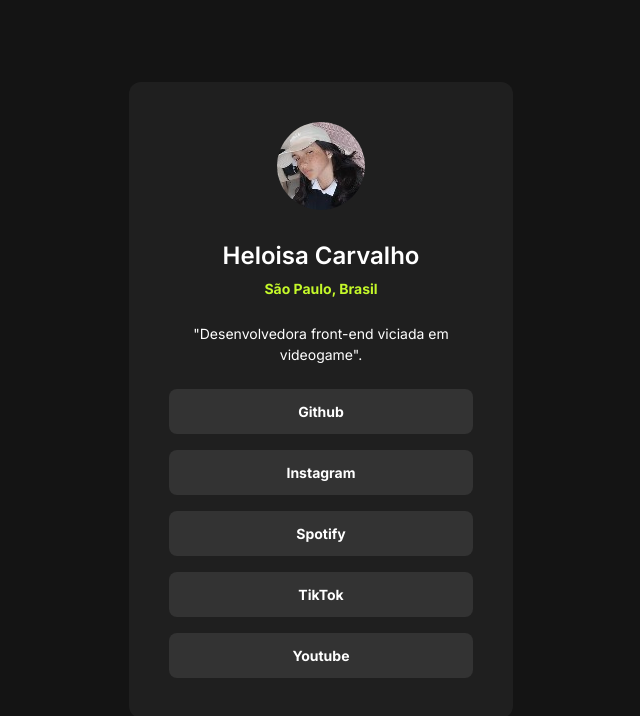
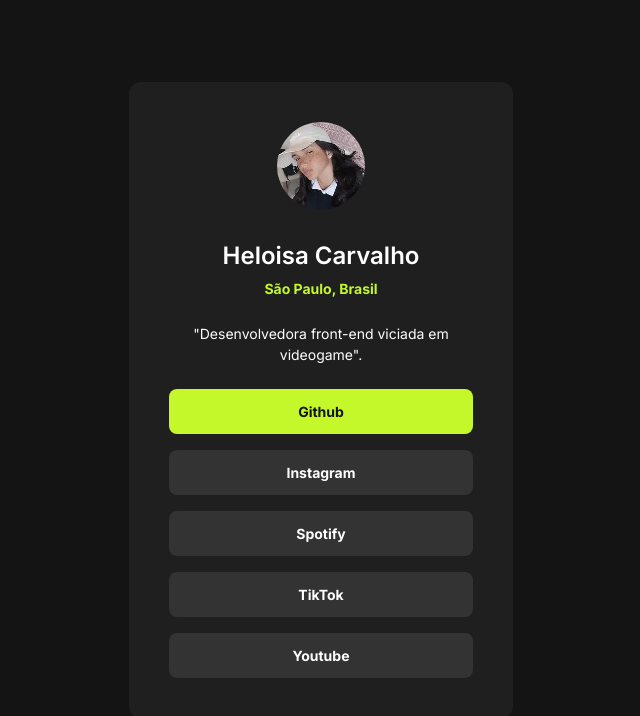
Before and after one commit to Lzinhah/meuslinks, a plain HTML site: page index.html in a window 1280 px wide. In both pictures the pointer is over the link "Github". Shown: the whole page, without its empty margins (319-959 px from the left). Drawn offline with Linux system fonts and the light colour scheme.

Commit message:
efeito de hover para as ancoras

```diff
--- a/style.css
+++ b/style.css
@@ -62,5 +62,10 @@ div a{
     font-weight: 700;
     font-size: 14px;
     line-height: 21px;
+}
 
+div a:hover{
+    background-color: #c4f82a;
+    color: #141414;
+    transition: 0.3s;
 }
```
